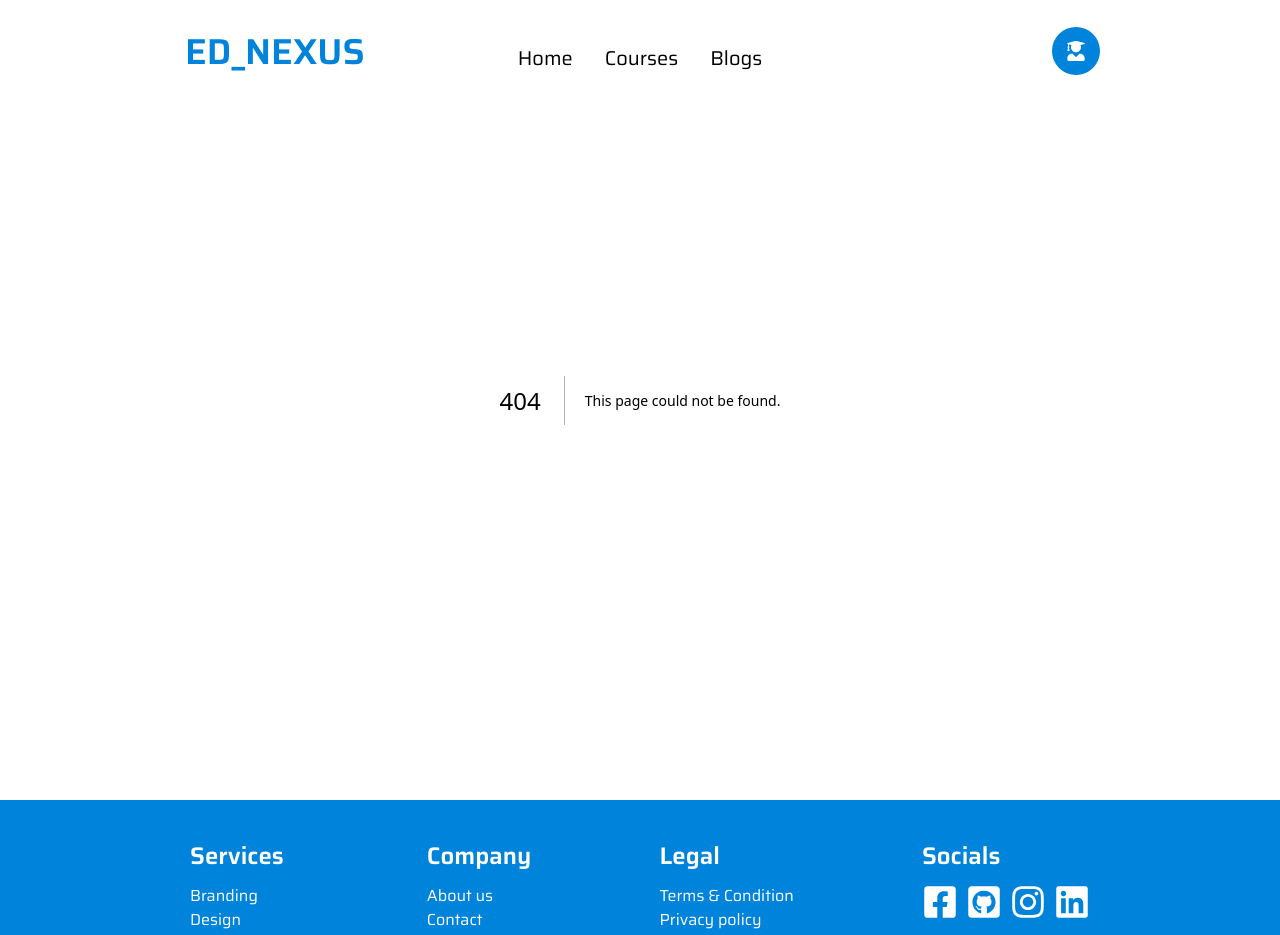
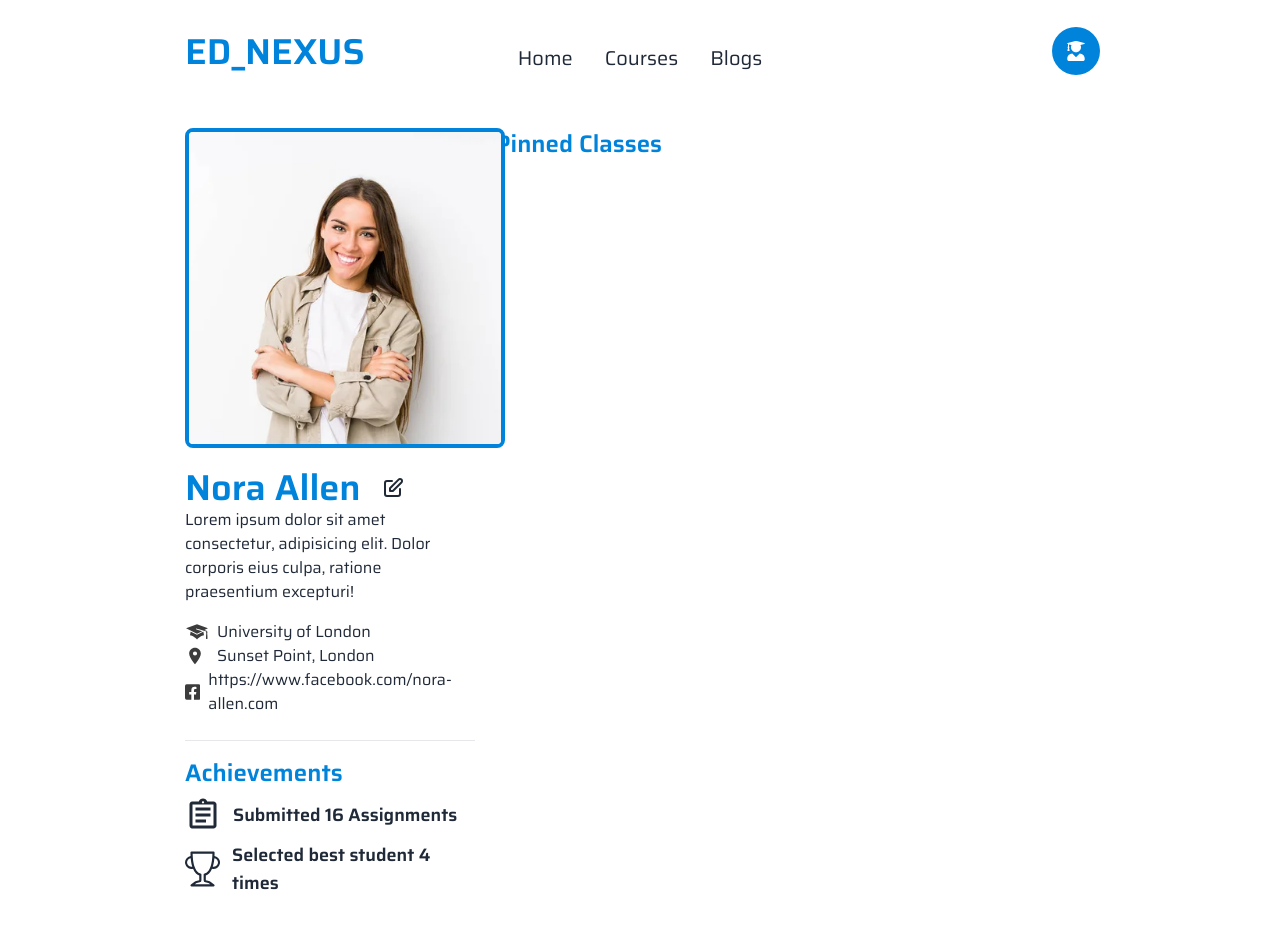
Before and after one commit to rashidulub/newwwrashed, a Next.js app: page /profile in a window 1280 px wide. Before the commit this address had no page. Shown: the top 935 px of the page. Built offline with nearby package versions, Linux system fonts and the light colour scheme.

Commit message:
user profile

```diff
--- a/src/Components/Shared/Navbar/Navbar.jsx
+++ b/src/Components/Shared/Navbar/Navbar.jsx
@@ -87,7 +87,7 @@ const Navbar = () => {
 								<div>
 									<div className="flex items-center gap-2">
 										<CgProfile className="text-lg" />
-										<a className="justify-between">Profile</a>
+										<Link href="/profile" className="justify-between">Profile</Link>
 									</div>
 									<div className="badge bg-[#0083db] text-white">New</div>
 								</div>
@@ -96,7 +96,7 @@ const Navbar = () => {
 								<div>
 									<div className="flex items-center gap-2">
 										<FiSettings className="text-lg" />
-										<a className="justify-between">Settings</a>
+										<Link href="/settings" className="justify-between">Settings</Link>
 									</div>
 								</div>
 							</li>
--- /dev/null
+++ b/src/Components/profile/Achievements/Achievements.jsx
@@ -0,0 +1,27 @@
+import React from 'react';
+import { BsTrophy } from "react-icons/bs";
+import { MdOutlineAssignment } from "react-icons/md";
+
+const Achievements = () => {
+    return (
+        <div>
+            <h4 className='font-semibold text-[#0083db] text-2xl mt-4'>Achievements</h4>
+            <div className='grid grid-cols-1'>
+                <div className='flex items-center gap-3 mt-2'>
+                    <MdOutlineAssignment className='text-4xl' />
+                    <div>
+                        <p className='font-semibold text-lg'>Submitted 16 Assignments</p>
+                    </div>
+                </div>
+                <div className='flex items-center gap-3 mt-2'>
+                    <BsTrophy className='text-4xl' />
+                    <div>
+                        <p className='font-semibold text-lg'>Selected best student 4 times</p>
+                    </div>
+                </div>
+            </div>
+        </div>
+    );
+};
+
+export default Achievements;
--- /dev/null
+++ b/src/Components/profile/PinnedClasses/PinnedClasses.jsx
@@ -0,0 +1,11 @@
+import React from 'react';
+
+const PinnedClasses = () => {
+    return (
+        <div>
+            <h3 className='text-2xl font-semibold text-[#0083db]'>Pinned Classes</h3>
+        </div>
+    );
+};
+
+export default PinnedClasses;
--- /dev/null
+++ b/src/Components/profile/UserInfo/UserInfo.jsx
@@ -0,0 +1,56 @@
+import React from 'react';
+import person from "../../../asstes/images/person2.jpg";
+import Image from 'next/image';
+import { HiOutlinePencilAlt } from "react-icons/hi";
+import { GiGraduateCap } from "react-icons/gi";
+import { MdLocationOn } from "react-icons/md";
+import { FaFacebookSquare } from "react-icons/fa";
+import { openModal, closeModal } from 'daisyui';
+
+const UserInfo = () => {
+    return (
+        <div className='pb-6'>
+            <div className="w-80 h-80 relative text-center">
+                <Image
+                    className="rounded-lg w-full h-full object-cover border-4 border-[#0083db]"
+                    src={person.src}
+                    width={600}
+                    height={600}
+                    alt="user photo"
+                />
+            </div>
+            <div className='pt-5'>
+                <div className='flex gap-5 items-center'>
+                    <h3 className='text-4xl font-semibold text-[#0083db]'>Nora Allen</h3>
+                    <HiOutlinePencilAlt className='text-2xl cursor-pointer' />
+                    {/* <button className="btn" onClick={() => window.my_modal_1.showModal()}>open modal</button> */}
+                    <dialog id="my_modal_1" className="modal">
+                        <form method="dialog" className="modal-box">
+                            <h3 className="font-bold text-lg">Hello!</h3>
+                            <p className="py-4">Press ESC key or click the button below to close</p>
+                            <div className="modal-action">
+                                {/* if there is a button in form, it will close the modal */}
+                                <button className="btn">Close</button>
+                            </div>
+                        </form>
+                    </dialog>
+                </div>
+                <p>Lorem ipsum dolor sit amet consectetur, adipisicing elit. Dolor corporis eius culpa, ratione praesentium excepturi!</p>
+                <div className='flex gap-2 items-center mt-4'>
+                    <GiGraduateCap className='text-2xl text-[#3c3c3c]' />
+                    <p>University of London</p>
+                </div>
+                <div className='flex gap-2 items-center'>
+                    <MdLocationOn className='text-2xl pr-1 text-[#3c3c3c]' />
+                    <p>Sunset Point, London</p>
+                </div>
+                <div className='flex gap-2 items-center'>
+                    <FaFacebookSquare className='text-lg text-[#3c3c3c]' />
+                    <p>https://www.facebook.com/nora-allen.com</p>
+                </div>
+            </div>
+        </div>
+    );
+};
+
+export default UserInfo;
--- /dev/null
+++ b/src/app/profile/page.jsx
@@ -0,0 +1,23 @@
+import React from 'react';
+import Achievements from '@/Components/profile/Achievements/Achievements';
+import UserInfo from '@/Components/profile/UserInfo/UserInfo';
+import PinnedClasses from '@/Components/profile/PinnedClasses/PinnedClasses';
+
+const Profile = () => {
+    return (
+        <div className='pt-32 pb-20 px-[25px]'>
+            <div className='grid grid-cols-3 gap-5'>
+                <div>
+                    <UserInfo />
+                    <hr />
+                    <Achievements />
+                </div>
+                <div className='col-span-1'>
+                    <PinnedClasses />
+                </div>
+            </div>
+        </div>
+    );
+};
+
+export default Profile;
--- /dev/null
+++ b/src/app/settings/page.jsx
@@ -0,0 +1,11 @@
+import React from 'react';
+
+const Settings = () => {
+    return (
+        <div>
+
+        </div>
+    );
+};
+
+export default Settings;
```
Also changed, not shown: src/asstes/images/person2.jpg (added).
